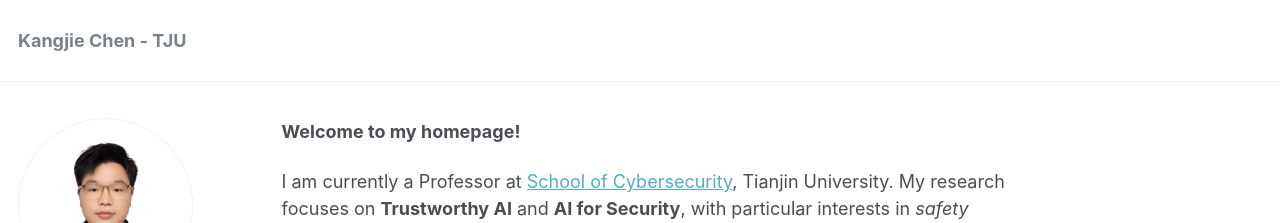
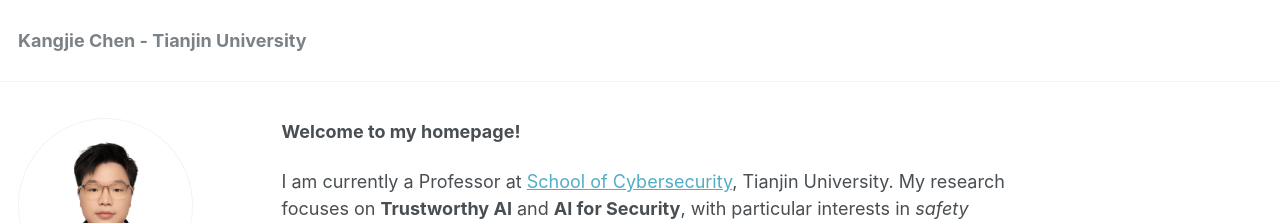
Before and after one commit to kangjie-chen/kangjie-chen.github.io, a Jekyll site: the page built from _pages/about.md, in a window 1280 px wide and 900 px high. Shown: the top 223 px of the window. Built offline with Jekyll 4.4.1, drawn with Linux system fonts in a browser that asks for light colours.

Commit message:
Update _config.yml

```diff
--- a/_config.yml
+++ b/_config.yml
@@ -7,7 +7,7 @@
 
 # Site Settings
 locale                   : "en-SG"
-title                    : "Kangjie Chen - TJU"
+title                    : "Kangjie Chen - Tianjin University"
 title_separator          : "-"
 name                     : &name "Kangjie Chen"
 description              : &description "personal description"
```
